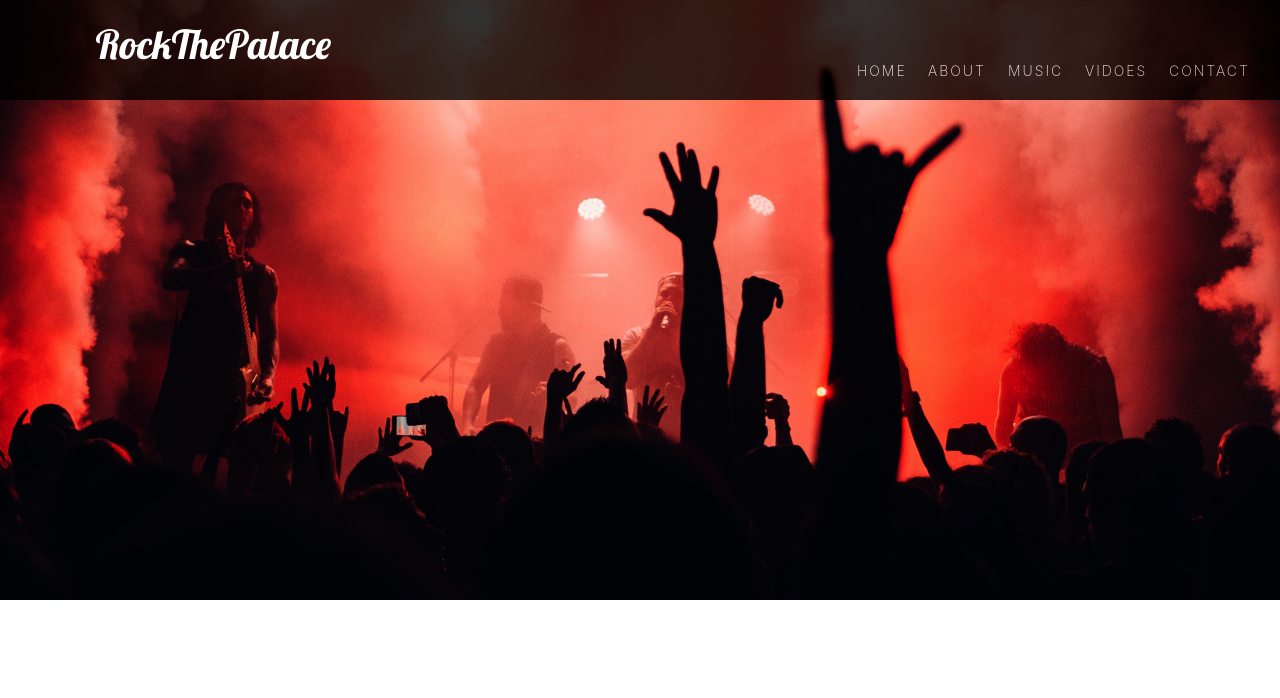
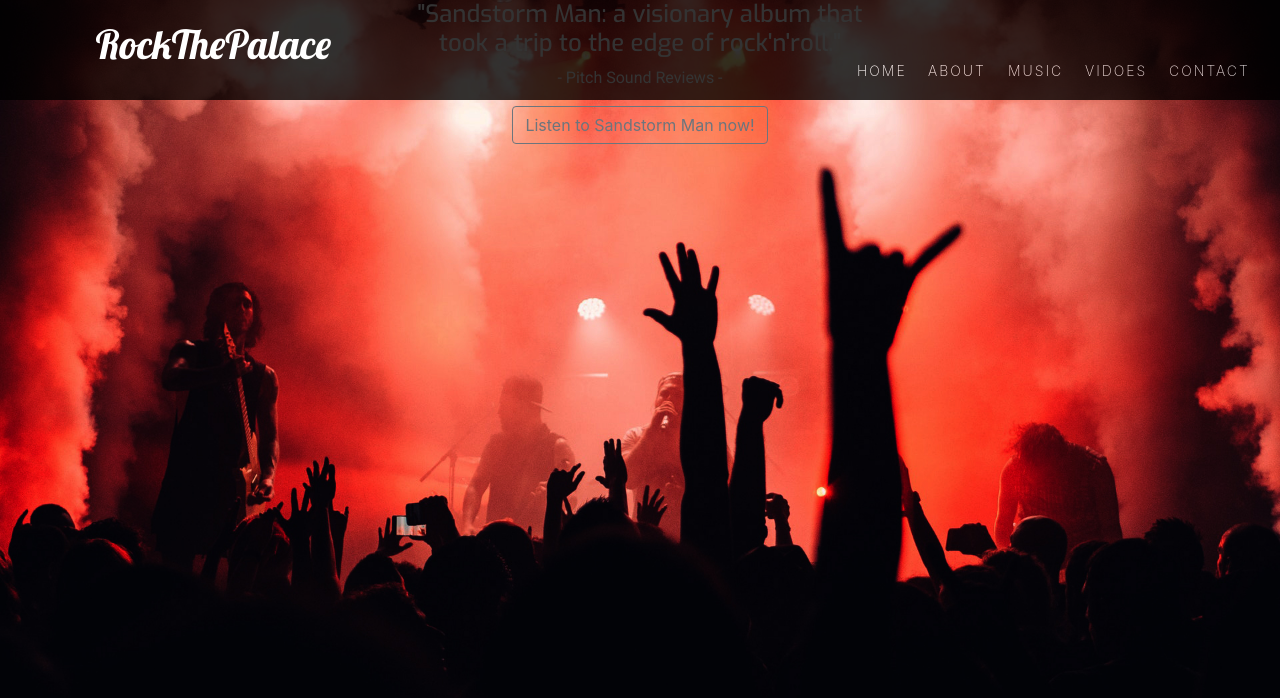
Before and after one commit to AhmedSabik/RockThePalace-1st-Mile-Stone-Project, a plain HTML site: page index.html in a window 1280 px wide. Shown: the top 698 px of the page. Drawn offline with nearby package versions, Linux system fonts and the light colour scheme.

Commit message:
quotes section added

```diff
--- a/assets/css/style.css
+++ b/assets/css/style.css
@@ -1,4 +1,9 @@
-@import url('https://fonts.googleapis.com/css?family=Lobster&display=swap:100,200,300,400,500,600,700|Roboto:100,200,300,400,500,600,700|Exo:100,200,300,400,500,600,700');
+/*@import url('https://fonts.googleapis.com/css?family=Lobster&display=swap:100,200,300,400,500,600,700|Roboto:100,200,300,400,500,600,700|Exo:100,200,300,400,500,600,700');*/
+
+@import url('https://fonts.googleapis.com/css?family=Lobster&display=swap" rel="stylesheet"');
+@import url('https://fonts.googleapis.com/css?family=Roboto:300,400,500,700,900&display=swap" rel="stylesheet"');
+@import url('https://fonts.googleapis.com/css?family=Exo:300,400,500,600,700,800,900&display=swap" rel="stylesheet"');
+
 
 header {
     margin: 0;
@@ -143,6 +148,7 @@ header {
     background-position: center;
     background-repeat: no-repeat;
     background-size: cover;
+    height: 100vh;
     transition: all .5s ease-in-out;
     min-height: 600px;
     top: 0;
@@ -154,6 +160,22 @@ header {
 }
 
 
+.quote-container {
+    max-width: 500px;
+    margin: auto;
+}
+
+.quote-container h4 {
+    font-family: "Exo", sans-serif;
+    color: #ffffff;
+    /*text-transform: uppercase;*/
+    font-size: 24px;
+}
+
+.quote-container p {
+    font-family: "Roboto", sans-serif;
+    color: #ffffff;
+}
 
 /* .welcome-section,
 .newalbum-section {
--- a/index.html
+++ b/index.html
@@ -63,6 +63,18 @@
 
        <div class="container-fluid main-background-image">
 
+           <div class="row">
+               <div class="col-12">
+
+                   <div class="text-center quote-container">
+                       <h4>"Sandstorm Man: a visionary album that took a trip to the edge of rock'n'roll."</h4>
+                       <p>- Pitch Sound Reviews -</p>
+                       <button type="button" class="btn btn-outline-secondary">Listen to Sandstorm Man now!</button>
+                   </div>
+
+               </div>
+           </div>
+
        </div>
 
         <div class="container-fluid welcome-section">
```
